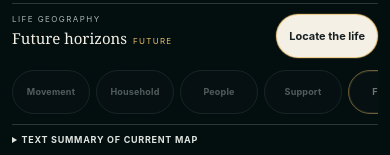
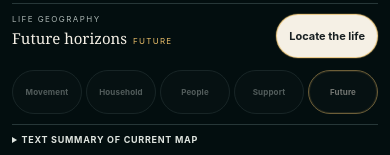
Before and after one commit to KabiriB/urban-temporalities-visual-essay, a plain HTML site: page atlas.html in a window 390 px wide. Shown: the part 686-841 px from the top of the page. Drawn offline with nearby package versions, Linux system fonts and the light colour scheme; no server answers.

Commit message:
Add files via upload

```diff
--- a/atlas.html
+++ b/atlas.html
@@ -39,9 +39,8 @@ button:focus-visible,summary:focus-visible,.maplibregl-canvas:focus-visible{outl
   .life-head{align-items:flex-start}
   .life-name{font-size:15px}
   #lifeBtn{padding:9px 12px;min-height:44px;white-space:nowrap}
-  .life-tabs{display:flex;gap:6px;overflow-x:auto;scrollbar-width:none;padding-bottom:2px}
-  .life-tabs::-webkit-scrollbar{display:none}
-  .life-tabs button{flex:0 0 78px;min-height:44px;font-size:9px}
+  .life-tabs{display:grid;grid-template-columns:repeat(5,minmax(0,1fr));gap:4px;overflow:visible;padding-bottom:2px}
+  .life-tabs button{min-width:0;min-height:44px;padding:8px 2px;font-size:8px}
   .note{display:none}
   .a11y-summary{margin-top:8px}
   .legend,.site-note,.badge{display:none}
```
